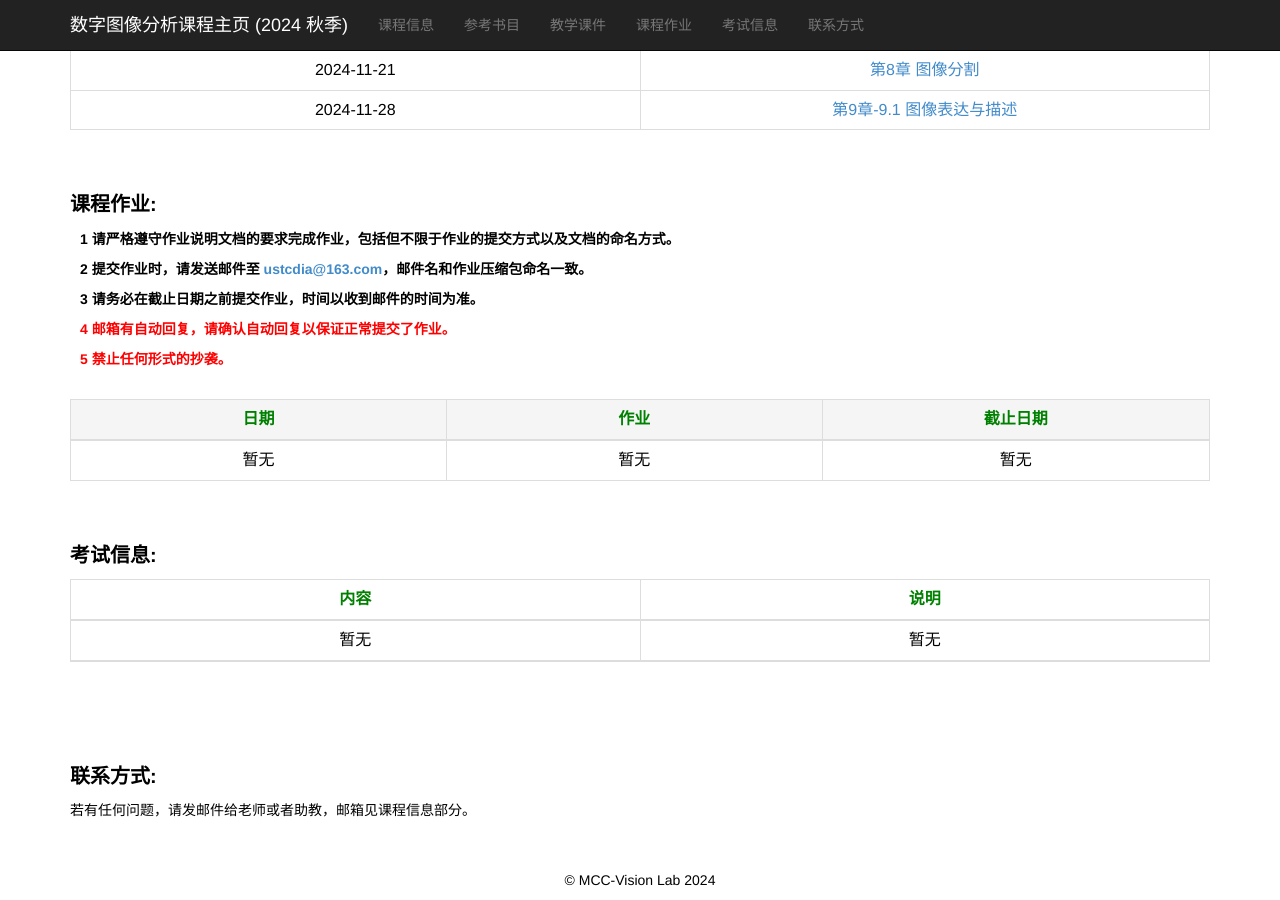
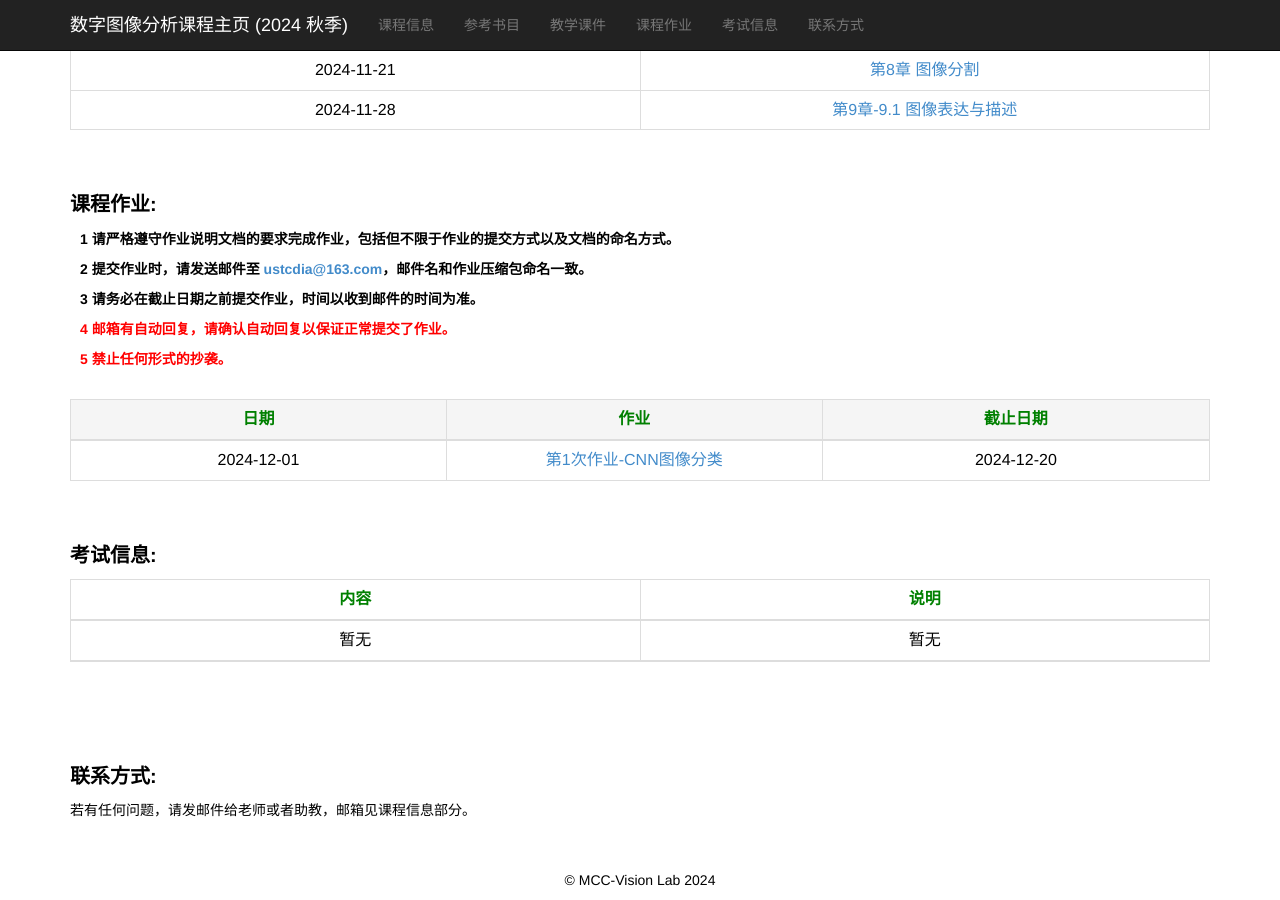
Before and after one commit to ustc-dia/ustc-dia.github.io, a Jekyll site: the page index.html, which Jekyll copies as it is, in a window 1280 px wide and 900 px high, scrolled down 1113 px. Built offline with Jekyll 4.4.1, drawn with Linux system fonts in a browser that asks for light colours.

Commit message:
Upload the first homework: CNN image classification.

```diff
--- a/index.html
+++ b/index.html
@@ -240,9 +240,9 @@
             <tbody>
 
                 <tr>
-                    <td>暂无</td>
-                    <td>暂无</td>
-                    <td>暂无</td>
+                    <td>2024-12-01</td>
+                    <td><a href="https://github.com/ustc-dia/ustc-dia.github.io/raw/refs/heads/master/homework_2024_autumn/%E7%AC%AC1%E6%AC%A1%E4%BD%9C%E4%B8%9A-CNN%E5%9B%BE%E5%83%8F%E5%88%86%E7%B1%BB.zip?download=" target="_blank">第1次作业-CNN图像分类</a></td>
+                    <td>2024-12-20</td>
                 </tr>
                 <!-- <tr>
                     <td>2024-06-11</td>
```
Also changed, not shown: 3 other files.
